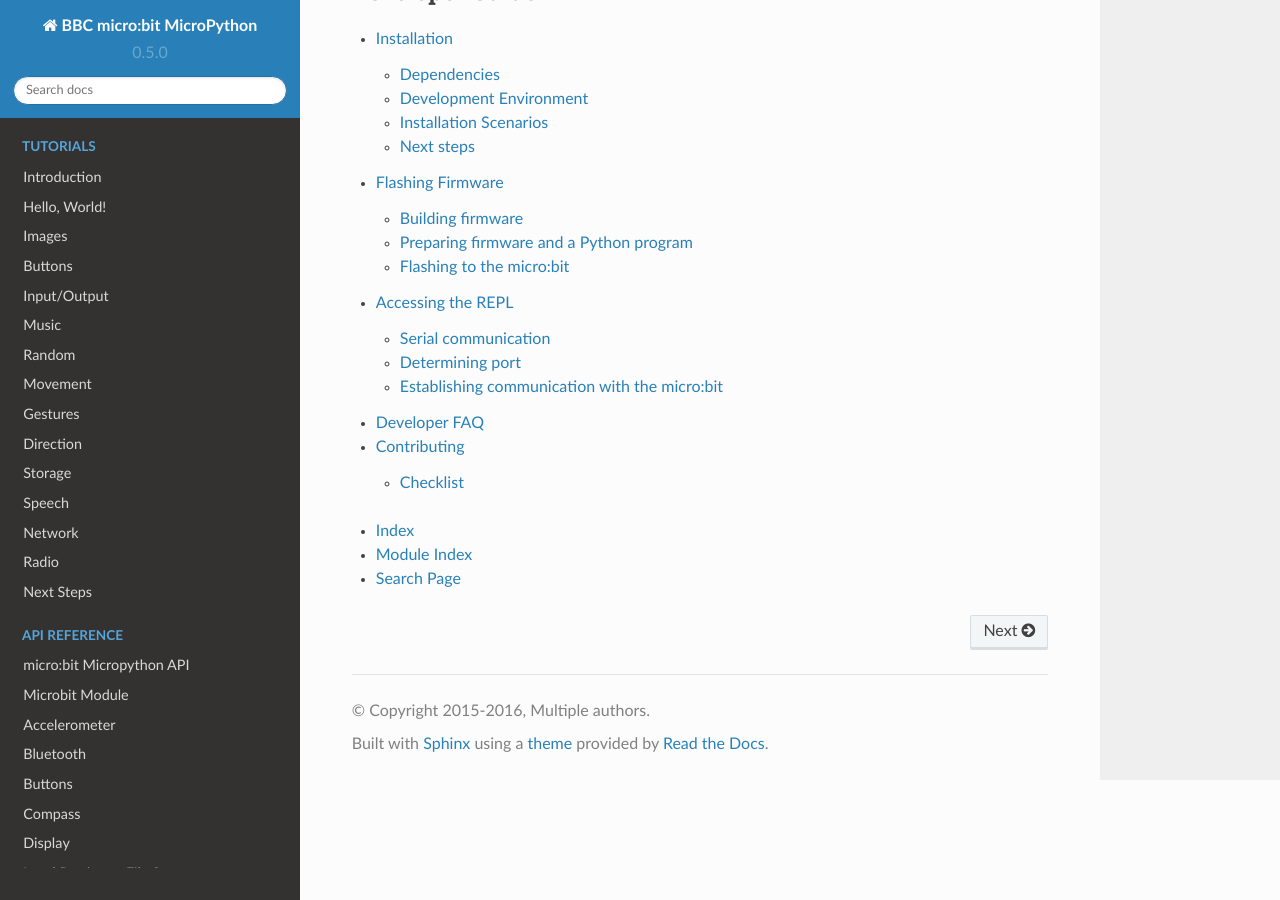
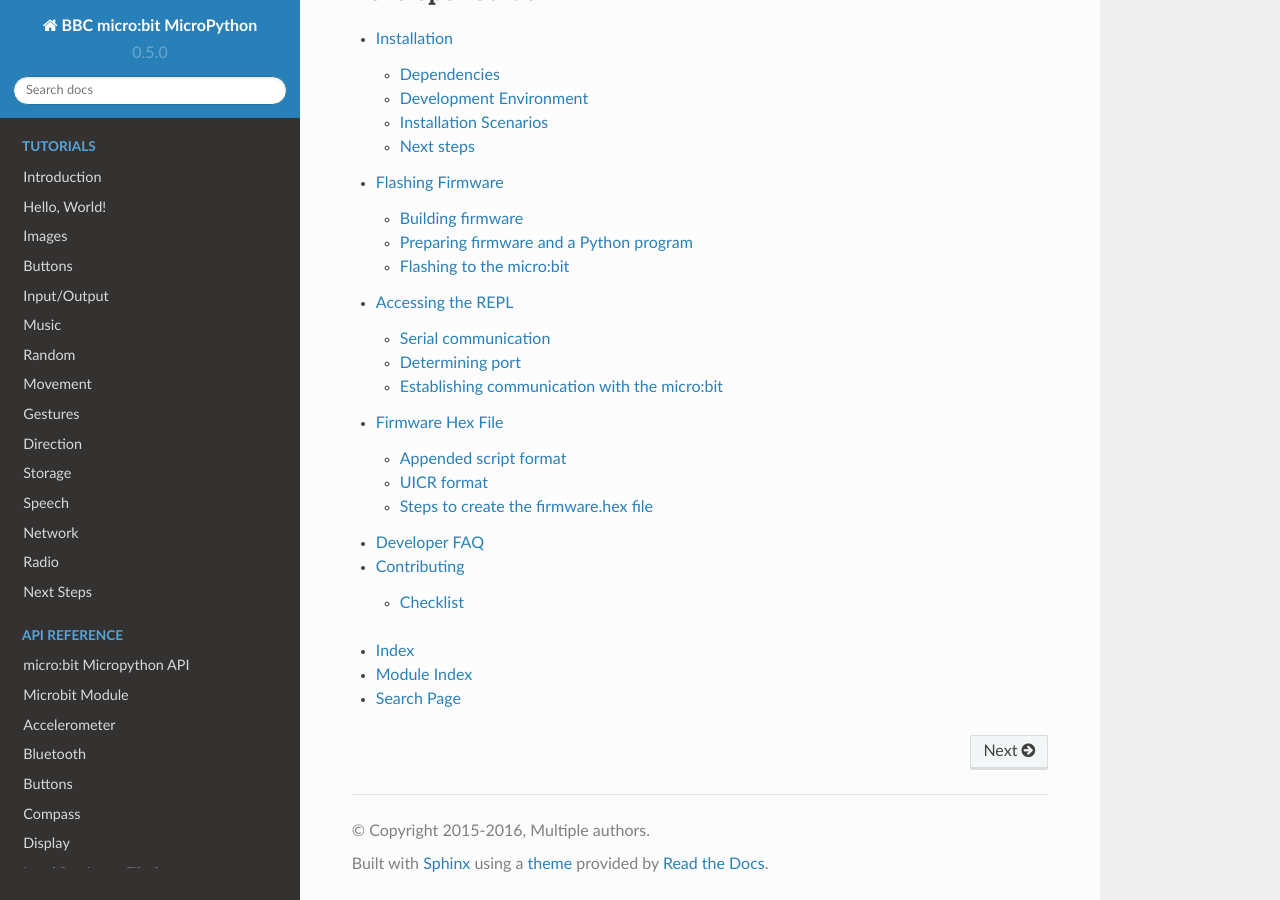
Before and after one commit to bbcmicrobit/micropython, a Sphinx documentation site: the page built from docs/index.rst, in a window 1280 px wide and 900 px high, scrolled down 4878 px. Built offline with Sphinx 7.4.7 and the Read the Docs theme 2.0.0, drawn with Linux system fonts in a browser that asks for light colours; some of the changed lines change nothing that is shown.

Commit message:
docs: Add information about the hex file format to the developer guide.

```diff
--- /dev/null
+++ b/docs/devguide/hexformat.rst
@@ -0,0 +1,69 @@
+.. _hexformat:
+
+=================
+Firmware Hex File
+=================
+
+When MicroPython is built, the compiler produces an
+`Intel Hex <https://en.wikipedia.org/wiki/Intel_HEX>`_ file containing the
+MicroPython firmware.
+Additional data can then be added to this file to contain information about the
+MicroPython version, or the Python code to execute on start-up.
+
+The general memory layout used is:
+
+- ``0x00000000``: Start of MicroPython firmware - up to 248 KBs
+- ``0x0003e000``: Start of appended script (optional) - up to 8 Kbs
+- ``0x100010c0``: UICR customer[16] register, start of MicroPython information - 28 bytes
+
+.. note::
+    If you append any data or modify the Intel Hex file, please ensure the
+    addresses of the data stored progress in incremental order.
+    If there is an address jump backwards DAPLink will fail to flash the file.
+
+Appended script format
+----------------------
+
+MicroPython checks the first 2 bytes at address ``0x0003e000`` for a magic
+string to indicate if there is an appended script. If the magic string is
+found, it will automatically execute the Python code stored there, unless there
+is a main.py file stored in the MicroPython filesystem.
+
+- ``0x0003e000``: 2 bytes "MP"
+- ``0x0003e002``: 2 bytes, little endian integer for the length (in bytes) of the appended script (not counting this 4 byte header)
+- ``0x0003e004``: Script stored as bytes, for MicroPython to decode using utf-8.
+
+UICR format
+-----------
+
+The User Information Configuration Registers (UICR) is a region of Non-Volatile
+Memory available to store user-specific settings.
+The first 128 Bytes are reserved, but we can use the other 128 Bytes to store
+any arbitrary data.
+
+MicroPython stores the following information, in little endian, starting from
+the UICR customer[16] register:
+
+- ``0x100010c0``: 4-byte integer with magic value ``0x17eeb07c``
+- ``0x100010c4``: 4-byte integer with value ``0xffffffff``
+- ``0x100010c8``: 4-byte integer with value ``0x0000000a`` (log base 2 of the flash page size, being 1024 bytes)
+- ``0x100010ca``: 2-byte integer with value ``0x0000`` (start page of the firmware)
+- ``0x100010cc``: 2-byte integer storing number of pages used by the firmware
+- ``0x100010d0``: 4-byte integer with value ``0xffffffff``
+- ``0x100010d4``: 4-byte integer with the address in the firmware of the version string
+- ``0x100010d8``: 4-byte integer with value ``0x00000000``
+
+Steps to create the firmware.hex file
+-------------------------------------
+
+The yotta tool is used to build MicroPython, but before that takes place
+additional files have to be generated by the Makefile in preparation for the
+build, and additional data is added to the hex file after.
+
+Running the ``make all`` command executes the following steps:
+
+- The ``tools/makeversionhdr.py`` script creates the ``microbitversion.h`` file with macros containing build information
+- Yotta builds the source and creates a bare hex file with just the firmware
+- The ``tools/adduicr.py`` script adds the UICR to the bare hex
+- The final hex file is placed in ``build/firmware.hex``
+- The user can optionally append a script using ``tools/makecombinedhex.py`` (or other tools)
--- a/docs/index.rst
+++ b/docs/index.rst
@@ -85,6 +85,7 @@
    devguide/installation
    devguide/flashfirmware
    devguide/repl
+   devguide/hexformat
    devguide/devfaq
    devguide/contributing
 
```
